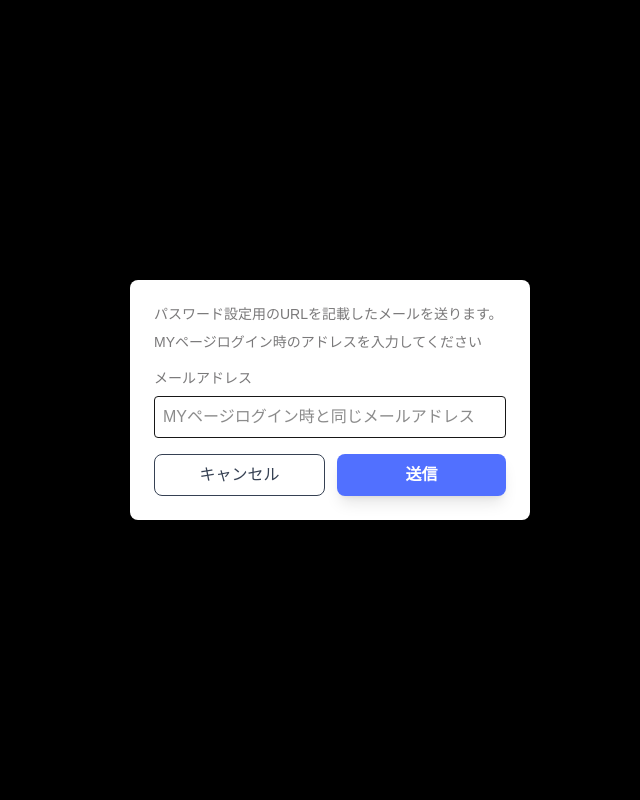
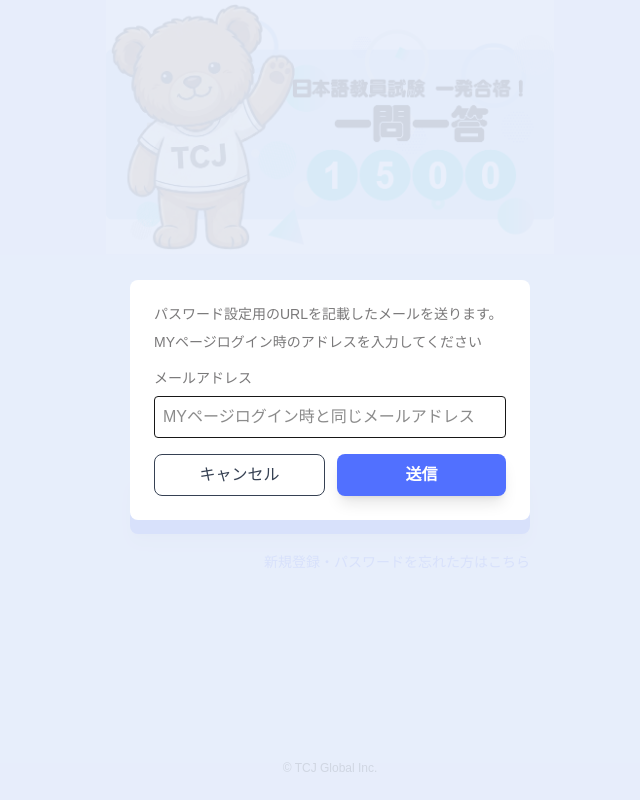
Before and after one commit to hamana-tcj/tcj-quiz, a Next.js app: page /1/login in a window 1280 px wide. Both pictures are taken after a click on the button "新規登録・パスワードを忘れた方はこちら". Shown: the whole page, without its empty margins (310-950 px from the left). Built offline with nearby package versions, Linux system fonts and the light colour scheme; no server answers.

Commit message:
PW変更メール背景

```diff
--- a/src/app/[projectCode]/login/page.js
+++ b/src/app/[projectCode]/login/page.js
@@ -161,7 +161,7 @@
 
       {/* パスワードリセットポップアップ */}
       {showPasswordResetPopup && (
-        <div className="fixed inset-0 bg-black bg-opacity-50 flex items-center justify-center z-50">
+        <div className="fixed inset-0 flex items-center justify-center z-50" style={{ background: 'rgba(231, 238, 251, 0.9)' }}>
           <div className="bg-white rounded-lg p-6 max-w-md w-full mx-4" style={{ maxWidth: '400px' }}>
             <div className="mb-4">
               <p className="text-sm mb-2" style={{ color: '#7a797a' }}>
--- a/src/app/[projectCode]/subjects/page.js
+++ b/src/app/[projectCode]/subjects/page.js
@@ -206,7 +206,7 @@
         <div className="mt-6 text-left">
           <button
             onClick={handleSignOut}
-            className="text-sm"
+            className="font-medium"
             style={{ color: '#7a797a', background: 'none', border: 'none', cursor: 'pointer', padding: 0 }}
           >
             ログアウト
```
